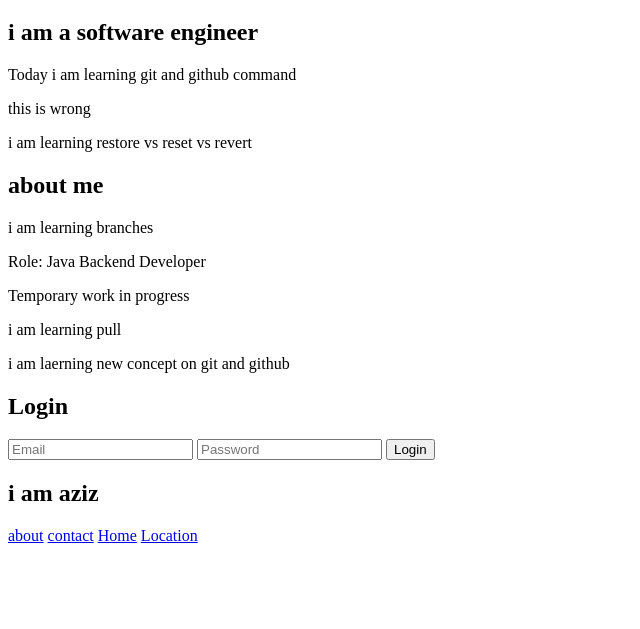
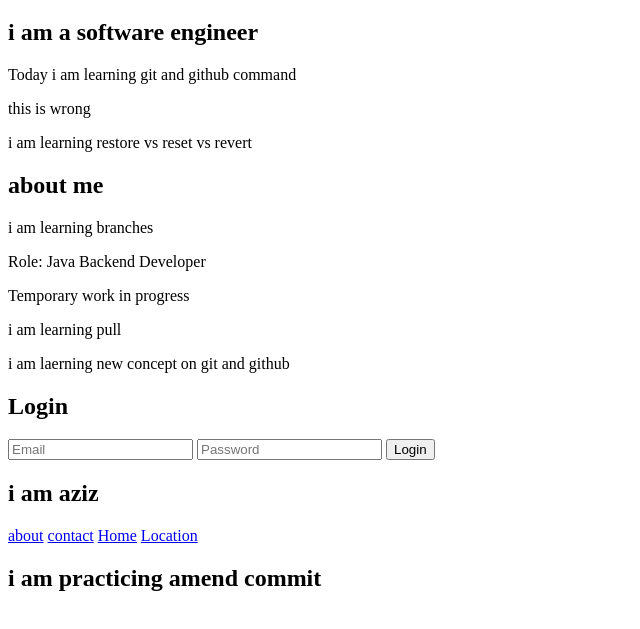
Before and after one commit to skazizul/git-practice, a plain HTML site: page index.html in a window 1280 px wide. Shown: the part 61-690 px from the top of the page, without its empty margins (0-640 px from the left). Drawn offline with Linux system fonts and the light colour scheme.

Commit message:
feat: practice amend

```diff
--- a/index.html
+++ b/index.html
@@ -33,6 +33,7 @@
     <a href="#">Home</a>
     <a href="#">Location</a>
   </nav>
+  <h2>i am practicing amend commit</h2>
 </section>
 </body>
 </html>
```
